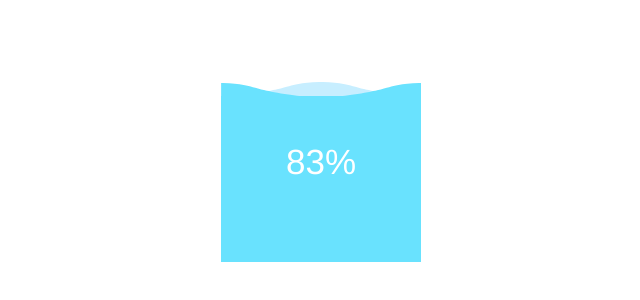
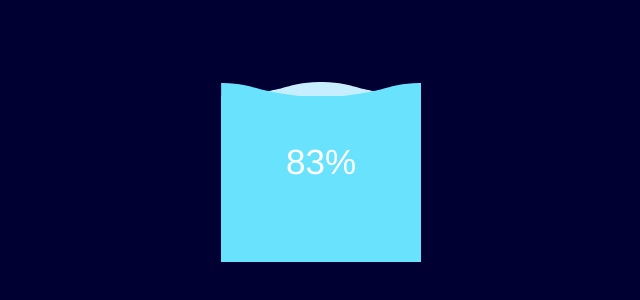
Before and after one commit to gabepages/raincube-animation, a plain HTML site: page index.html in a window 1280 px wide. Shown: the part 246-546 px from the top of the page, without its empty margins (319-959 px from the left). Drawn offline with Linux system fonts and the light colour scheme.

Commit message:
changed background

```diff
--- a/styles.css
+++ b/styles.css
@@ -9,6 +9,7 @@ body {
   justify-content: center;
   align-items: center;
   height: 100vh;
+  background-color: #000032;
 }
 
 .box {
```
